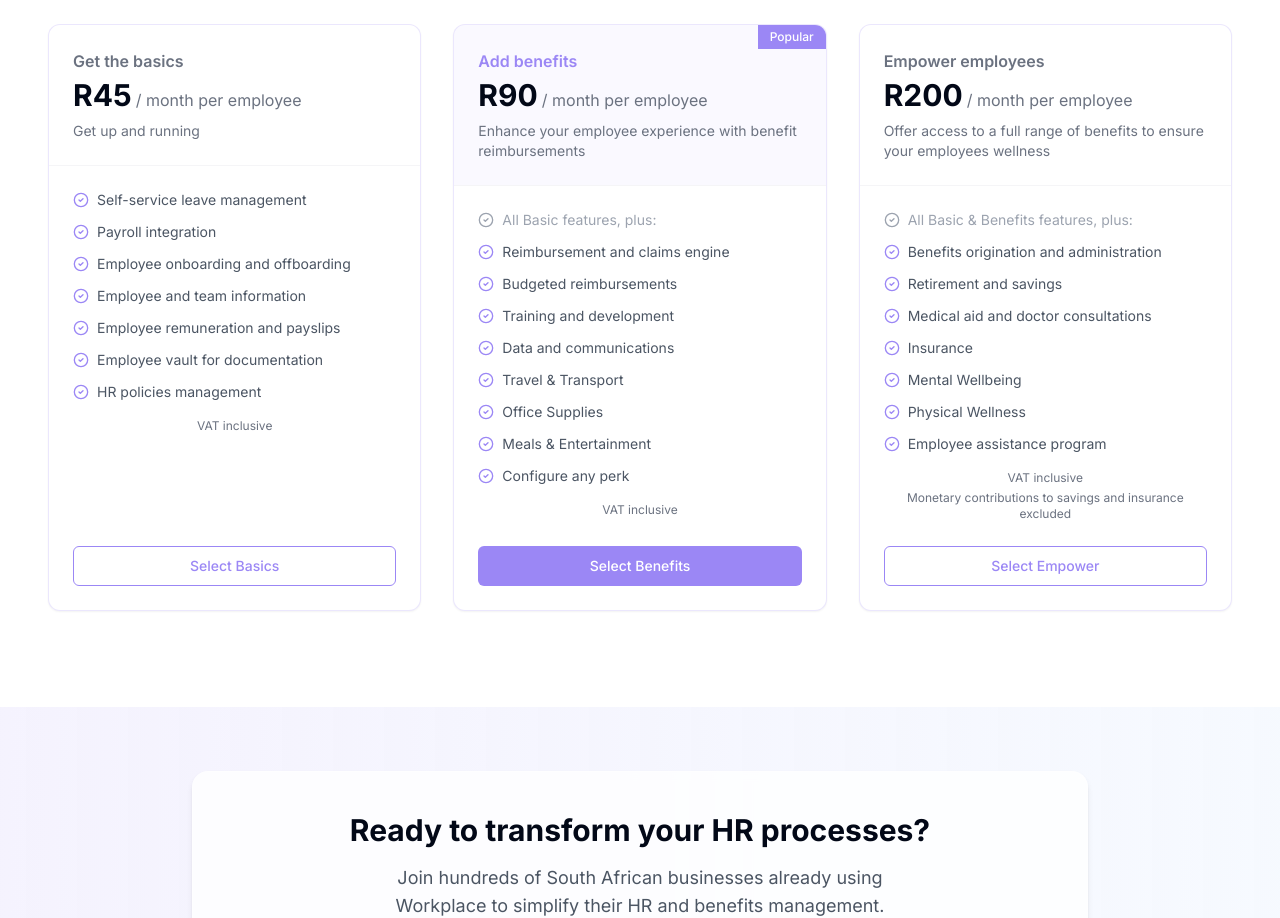
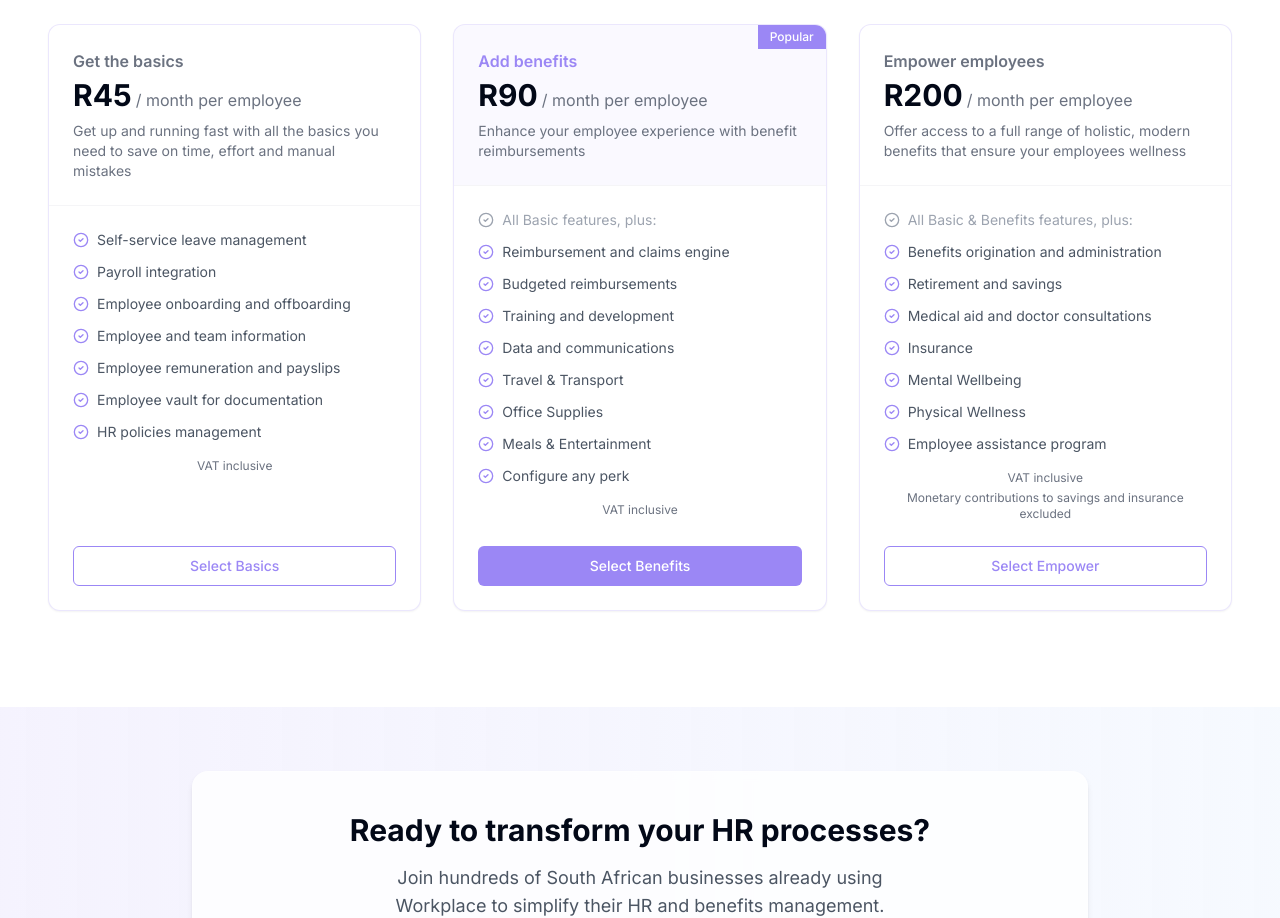
Before and after one commit to DennisCharlesWilliams/workplace-3f85ba4f, a React (Vite) app: page / in a window 1280 px wide. Shown: the part 1540-2458 px from the top of the page. Built offline with nearby package versions, Linux system fonts and the light colour scheme.

Commit message:
Update package descriptions
Updated the bylines for package one and package three to improve clarity and appeal.

```diff
--- a/src/pages/Index.tsx
+++ b/src/pages/Index.tsx
@@ -218,7 +218,7 @@ const Index = () => {
                   <span className="text-3xl font-bold">R45</span>
                   <span className="text-gray-500 ml-1">/ month per employee</span>
                 </div>
-                <p className="text-sm text-gray-500">Get up and running</p>
+                <p className="text-sm text-gray-500">Get up and running fast with all the basics you need to save on time, effort and manual mistakes</p>
               </div>
 
               <div className="package-card-content">
@@ -338,7 +338,7 @@ const Index = () => {
                   <span className="text-3xl font-bold">R200</span>
                   <span className="text-gray-500 ml-1">/ month per employee</span>
                 </div>
-                <p className="text-sm text-gray-500">Offer access to a full range of benefits to ensure your employees wellness</p>
+                <p className="text-sm text-gray-500">Offer access to a full range of holistic, modern benefits that ensure your employees wellness</p>
               </div>
 
               <div className="package-card-content">
```
